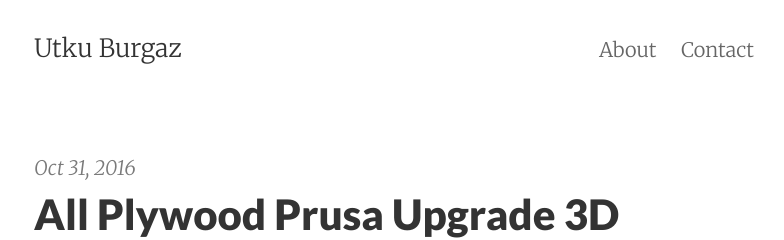
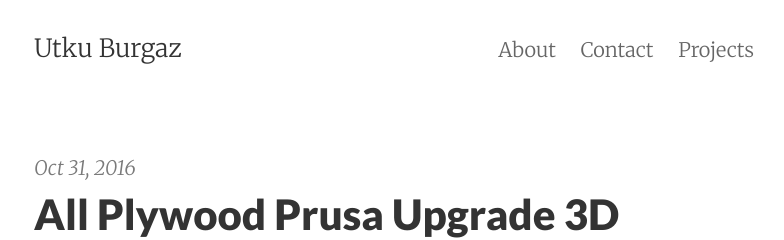
Before and after one commit to utkuburgaz/utkuburgaz.github.io, a Jekyll site: the page built from index.html, in a window 1280 px wide. Shown: the top 240 px of the page, without its empty margins (246-1030 px from the left). Built offline with Jekyll 4.4.1, drawn with Linux system fonts in a browser that asks for light colours; the list of posts is cut into pages by our own code.

Commit message:
Update navigation.html

```diff
--- a/_includes/navigation.html
+++ b/_includes/navigation.html
@@ -1,2 +1,3 @@
 <a href="{{ site.baseurl }}/about/">About</a>
 <a href="{{ site.baseurl }}/contact/">Contact</a>
+<a href="{{ site.baseurl }}/contact/">Projects</a>
```
